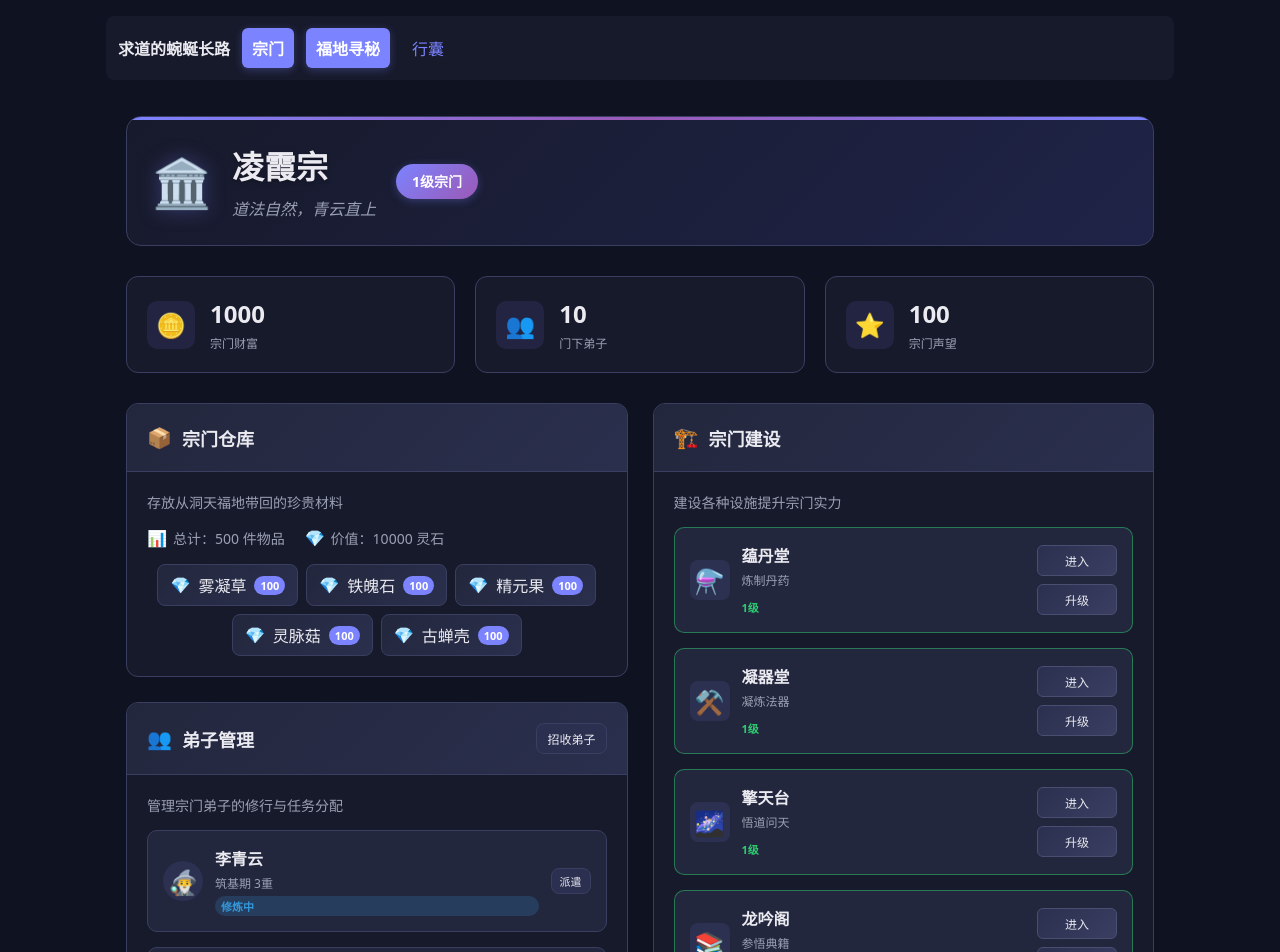
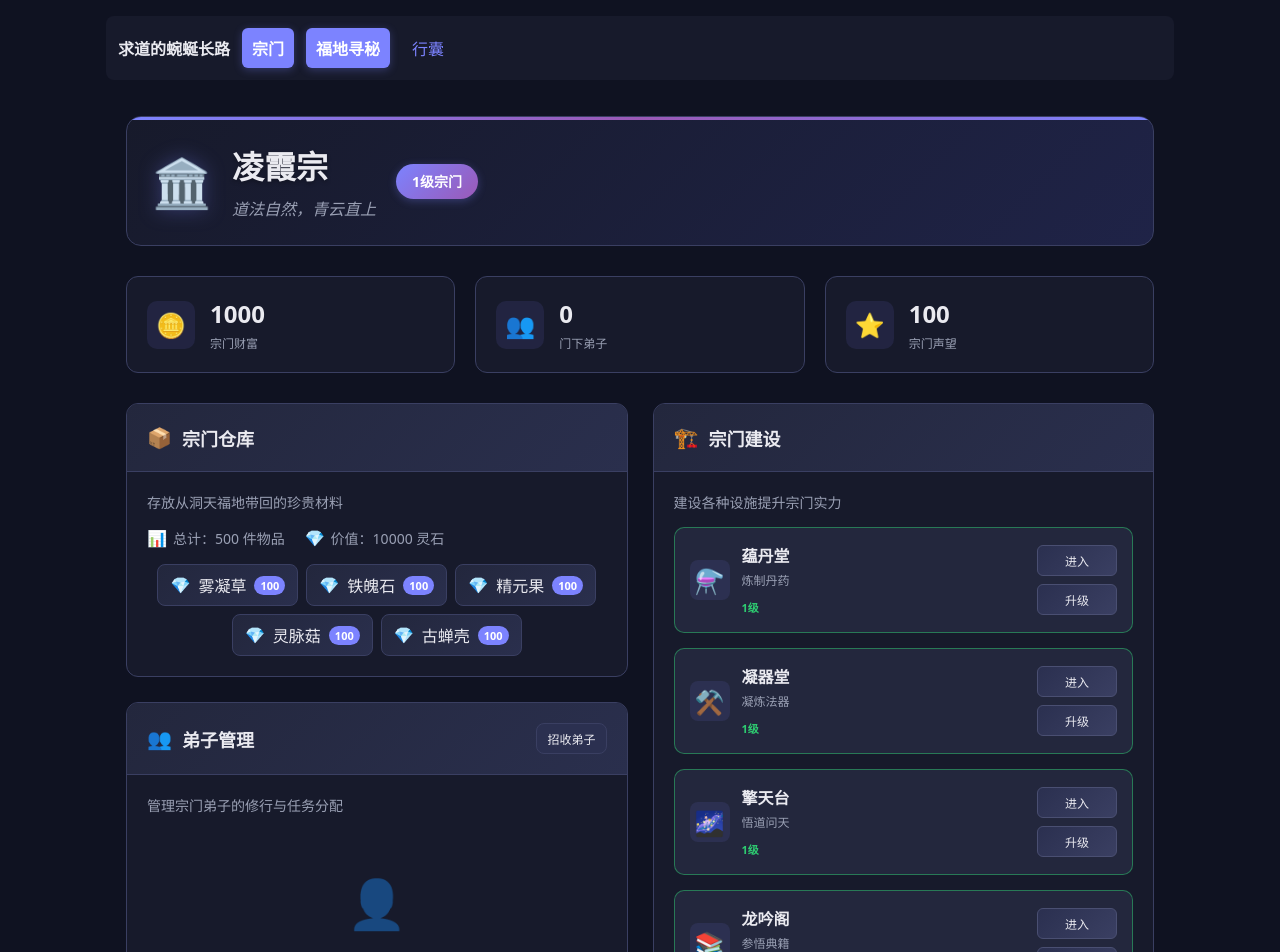
Before and after one commit to LostAbaddon/Apothecary, a Vue app in the folder frontend/: page /sect#/sect in a window 1280 px wide. Shown: the top 952 px of the page. Built offline with nearby package versions, Linux system fonts and the light colour scheme.

Commit message:
feat(sect): 弟子管理接入全局 heroes 数据；新增招收按钮直接招收弟子；状态改为‘寻秘/驻守/闭关/走火入魔’，境界显示使用映射；数据结构包含七曜与多列表字段

```diff
--- a/frontend/src/views/SectView.vue
+++ b/frontend/src/views/SectView.vue
@@ -91,13 +91,11 @@
             <p class="section-description">管理宗门弟子的修行与任务分配</p>
             <div class="disciples-grid">
               <div v-for="disciple in disciples" :key="disciple.id" class="disciple-card">
-                <div class="disciple-avatar">{{ disciple.avatar }}</div>
+                <div class="disciple-avatar">{{ disciple.sevenColor != null ? '🜍' : '🧙' }}</div>
                 <div class="disciple-info">
                   <div class="disciple-name">{{ disciple.name }}</div>
-                  <div class="disciple-level">{{ disciple.realm }} {{ disciple.level }}重</div>
-                  <div class="disciple-status" :class="disciple.status">
-                    {{ getStatusText(disciple.status) }}
-                  </div>
+                  <div class="disciple-level">{{ realmName(disciple.level) }} {{ disciple.level }}重</div>
+                  <div class="disciple-status" :class="disciple.status">{{ getStatusText(disciple.status) }}</div>
                 </div>
                 <div class="disciple-actions">
                   <button class="btn btn-tiny" @click="assignTask(disciple)">派遣</button>
@@ -211,7 +209,10 @@ const sectMotto = ref('道法自然，青云直上');
 const sectLevel = ref(1);
 const sectWealth = ref(1000);
 const sectReputation = ref(100);
-const totalDisciples = ref(10);
+// 弟子数量改为从全局队伍（heroes）派生
+import { useHeroesStore } from '../store/heroes.js';
+const heroes = useHeroesStore();
+const totalDisciples = computed(() => heroes.count | 0);
 
 // 任务和事件
 const completedTasks = ref(3);
@@ -244,13 +245,13 @@ const warehouseValue = computed(() => {
   return total;
 });
 
-// 弟子数据
-const disciples = ref([
-  { id: 1, name: '李青云', avatar: '🧙‍♂️', realm: '筑基期', level: 3, status: 'training' },
-  { id: 2, name: '王明月', avatar: '🧙‍♀️', realm: '练气期', level: 9, status: 'available' },
-  { id: 3, name: '张无忌', avatar: '🧙‍♂️', realm: '筑基期', level: 1, status: 'mission' },
-  { id: 4, name: '赵灵儿', avatar: '🧙‍♀️', realm: '练气期', level: 7, status: 'training' },
-]);
+// 弟子数据：直接使用全局 heroes 成员
+const disciples = computed(() => heroes.members);
+const REALMS = [
+  '炼气期','筑基期','金丹期','元婴期','化神期','炼虚期','合体期','大乘期','渡劫期',
+  '真仙境','天仙境','金仙境','太乙金仙境','大罗金仙境','道祖境','混元道祖境'
+];
+function realmName(l){ const n=(l|0)-1; return REALMS[n] || `境界${l}`; }
 
 // 建筑数据
 const buildings = ref([
@@ -270,24 +271,18 @@ const getOreIcon = (name) => {
 
 const getStatusText = (status) => {
   const statusMap = {
-    'training': '修炼中',
-    'available': '待命',
-    'mission': '任务中',
-    'injured': '疗伤中'
+    '寻秘': '寻秘',
+    '驻守': '驻守',
+    '闭关': '闭关',
+    '走火入魔': '走火入魔',
   };
-  return statusMap[status] || '未知';
+  return statusMap[status] || String(status || '未知');
 };
 
 // 事件处理函数
-const recruitDisciple = () => {
-  // TODO: 实现招收弟子功能
-  console.log('招收弟子');
-};
+const recruitDisciple = () => { heroes.recruitOne(); };
 
-const assignTask = (disciple) => {
-  // TODO: 实现派遣任务功能
-  console.log('派遣弟子:', disciple.name);
-};
+const assignTask = (disciple) => { console.log('派遣弟子:', disciple.name); };
 
 const startConstruction = (building) => {
   // TODO: 实现开始建设功能
```
